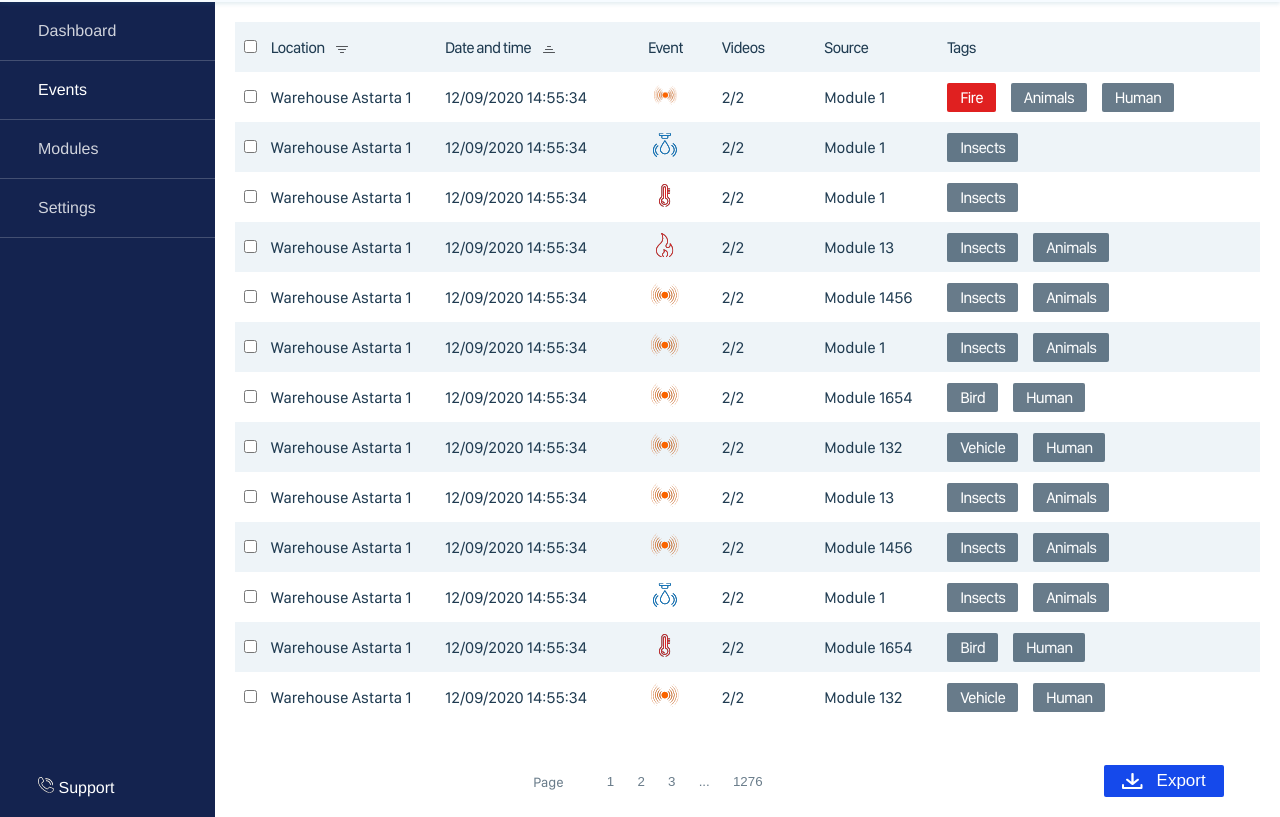
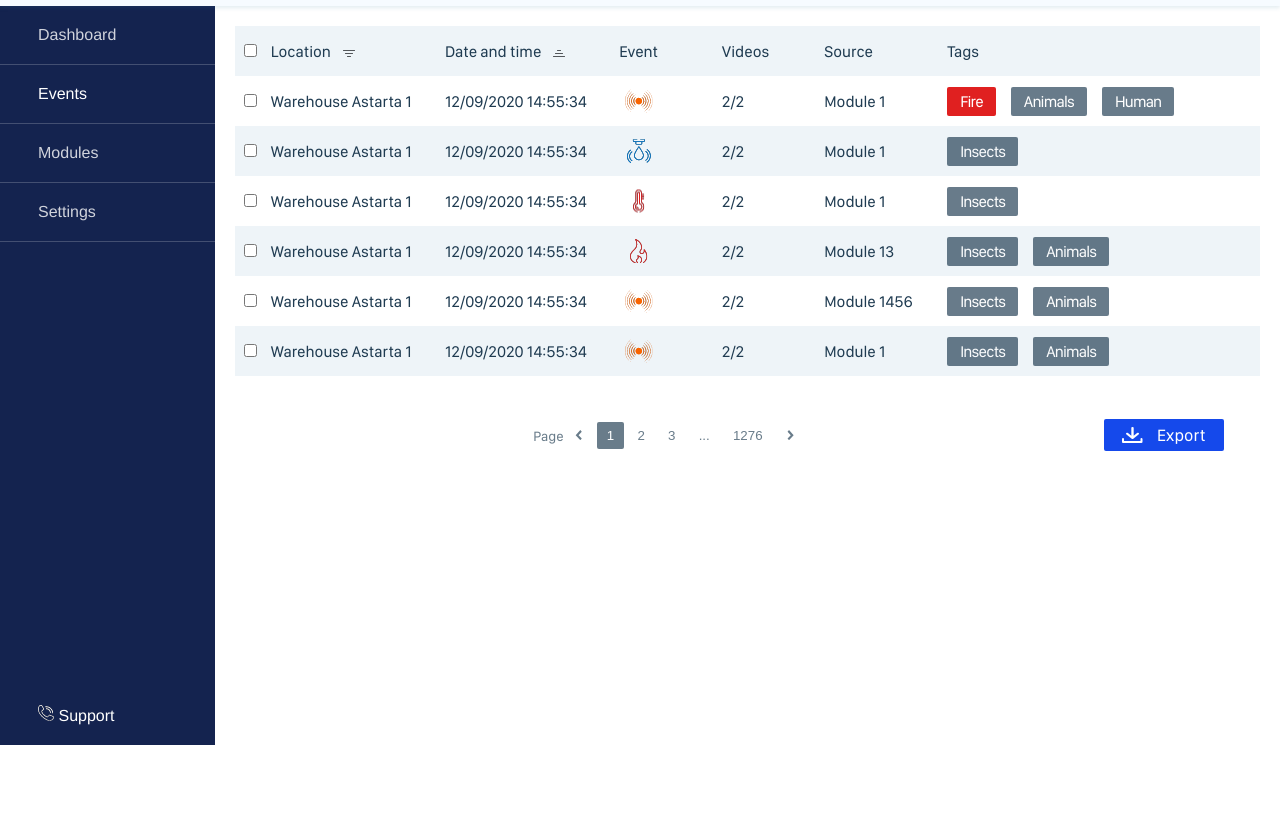
Before and after one commit to Andrii86/pest-radar, a plain HTML site: page index.html in a window 1280 px wide. Shown: the part 55-872 px from the top of the page. After the commit the page ends 800 px from the top, so only its background shows below. Drawn offline with Linux system fonts and the light colour scheme.

Commit message:
some fix

```diff
--- a/css/sidebar.css
+++ b/css/sidebar.css
@@ -18,7 +18,7 @@
     border-bottom: 1px solid rgba(255, 255, 255, 0.2);
     font-family: Helvetica;
     align-items: center;
-    padding: 20px 0 20px 38px;
+    padding: 20px 20px 20px 38px;
     transition: color 0.2s linear;
 }
 
--- a/css/style.css
+++ b/css/style.css
@@ -21,67 +21,61 @@ body {
 
 .lineout {
     display: flex;
+    height: 100%;
 }
 .content{
     padding: 20px;
     width: 100%;
 
 }
-.main-table {
+.table {
     width: 100%;
     border-collapse: collapse;
 }
 
-.main-table tr {
+.table__row {
     height: 50px;
 }
 
-.main-table th,
-.main-table td {
+.table__row:nth-child(odd) {
+    background-color: #eef4f8;
+}
+
+.table__column {
     padding: 5px;
     text-align: left;
     font-weight: 400;
     color: #1f3b51;
 }
 
-.main-table tbody tr:nth-child(2n) {
-    background-color: #eef4f8;
-}
-
-.main-table thead tr {
-    background-color: #eef4f8;
-    color: #1f3b51;
-    letter-spacing: -0.8px;
-}
-
-.main-table tr> :nth-child(1) {
+.table__checkbox {
     min-width: 30px;
     width: 3%;
     text-align: center;
 }
 
-.main-table tr> :nth-child(2) {
+.table__location {
     width: 17%;
 }
 
-.main-table tr :nth-child(3) {
+.table__date {
     width: 17%;
 }
 
-.main-table tr> :nth-child(4) {
+.table__event {
     width: 10%;
-    text-align: center;
+
 }
 
-.main-table tr> :nth-child(5) {
+.table__videos {
     width: 10%;
 }
 
-.main-table tr> :nth-child(6) {
+.table__source{
     width: 12%;
 }
 
-.main-table tr> :nth-child(7) {
+.table__tags {
     width: 31%;
 }
 
@@ -100,19 +94,35 @@ body {
     opacity: 1;
 }
 
-
-.filter {
+.table__filter {
     padding:  0 12px;
     cursor: pointer;
 }
-.filter:hover{
+
+.table__filter:hover{
     transform: scale(1.2);
 }
-.filter--active{
+
+.table__filter--active{
     transform:rotate(180deg);
 }
-.filter--active:hover{
+
+.table__filter--active:hover{
     transform:scale(1.2) rotate(180deg);
+}
+
+.table__img-wrapper{
+
+    position: relative;
+    width: 40px;
+    height: 40px;
+}
+
+.table__img {
+    position: absolute;
+    top: 50%;
+    right: 50%;
+    transform: translate(50%,-50%);
 }
 
 .pagination {
@@ -121,7 +131,7 @@ body {
     padding: 2px 0;
 }
 
-.button-export {
+.export {
     position: absolute;
     right: 36px;
     bottom: 0;
@@ -136,10 +146,15 @@ body {
     display: flex;
     align-items: center;
     justify-content: space-evenly;
+    text-decoration: none;
 }
 
-.button-export:focus {
+.export:focus {
     outline: none;
+}
+
+.export:hover{
+    opacity: 0.8;
 }
 
 .page {
@@ -175,6 +190,3 @@ body {
     justify-content: center;
 	padding: 44px 156px 0 0;
 }
-.event-img{
-    height: 20px;
-}
--- a/index.html
+++ b/index.html
@@ -11,7 +11,7 @@
 
 <body>
     <header>
-        <img src="img/logo.png" alt="Logo" />
+        <a href=""><img src="img/logo.png" alt="Logo" /></a>
         <div class="user-options">
             <div class="search-bar">
                 <img src="img/search-icon.png" alt="search" />
@@ -38,134 +38,82 @@
             </a>
         </aside>
         <main class="content">
-            <table class="main-table">
-                <thead>
-                    <tr>
-                        <th><input type="checkbox" </th> <th>Location<img class="filter" src="img/filter.png"></th>
-                        <th>Date and time<img class="filter filter--active" src="img/filter.png"></th>
-                        <th>Event</th>
-                        <th>Videos</th>
-                        <th>Source</th>
-                        <th>Tags</th>
+            <table class="table">
+                <tbody>
+                    <tr class="table__row">
+                        <td class="table__column table__chekbox"><input type="checkbox"></td>
+                        <td class="table__column table__location">Location<img class="table__filter" src="img/filter.png"></td>
+                        <td class="table__column table__date">Date and time<img class="table__filter table__filter--active" src="img/filter.png"></td>
+                        <td class="table__column table__event">Event</td>
+                        <td class="table__column table__videos">Videos</td>
+                        <td class="table__column table__source">Source</td>
+                        <td class="table__column table__tags">Tags</td>
                     </tr>
-                </thead>
-                <tbody>
-                    <tr>
-                        <td><input type="checkbox"></td>
-                        <td>Warehouse Astarta 1</td>
-                        <td>12/09/2020 14:55:34</td>
-                        <td><img class="event-img" src="img/alarm.png"></td>
-                        <td>2/2</td>
-                        <td>Module 1</td>
-                        <td><span class="tag tag--alarm">Fire</span><span class="tag">Animals</span><span class="tag">Human</span></td>
+                    <tr class="table__row">
+                        <td class="table__column table__chekbox"><input type="checkbox"></td>
+                        <td class="table__column table__location">Warehouse Astarta 1</td>
+                        <td class="table__column table__date">12/09/2020 14:55:34</td>
+                        <td class="table__column table__event">
+                            <div class="table__img-wrapper"><img class="table__img" src="img/alarm.png"></div>
+                        </td>
+                        <td class="table__column table__videos">2/2</td>
+                        <td class="table__column table__source">Module 1</td>
+                        <td class="table__column table__tags"><span class="tag tag--alarm">Fire</span><span class="tag">Animals</span><span class="tag">Human</span></td>
                     </tr>
-                    <tr>
-                        <td><input type="checkbox"></td>
-                        <td>Warehouse Astarta 1</td>
-                        <td>12/09/2020 14:55:34</td>
-                        <td><img src="img/water.png"></td>
-                        <td>2/2</td>
-                        <td>Module 1</td>
-                        <td><span class="tag">Insects</span></td>
+                    <tr class="table__row">
+                        <td class="table__column table__chekbox"><input type="checkbox"></td>
+                        <td class="table__column table__location">Warehouse Astarta 1</td>
+                        <td class="table__column table__date">12/09/2020 14:55:34</td>
+                        <td class="table__column table__event">
+                            <div class="table__img-wrapper"><img class="table__img" src="img/water.png"></div>
+                        </td>
+                        <td class="table__column table__videos">2/2</td>
+                        <td class="table__column table__source">Module 1</td>
+                        <td class="table__column table__tags"><span class="tag">Insects</span></td>
                     </tr>
-                    <tr>
-                        <td><input type="checkbox"></td>
-                        <td>Warehouse Astarta 1</td>
-                        <td>12/09/2020 14:55:34</td>
-                        <td><img src="img/term.png"></td>
-                        <td>2/2</td>
-                        <td>Module 1</td>
-                        <td><span class="tag">Insects</span></td>
+                    <tr class="table__row">
+                        <td class="table__column table__chekbox"><input type="checkbox"></td>
+                        <td class="table__column table__location">Warehouse Astarta 1</td>
+                        <td class="table__column table__date">12/09/2020 14:55:34</td>
+                        <td class="table__column table__event">
+                            <div class="table__img-wrapper"><img class="table__img" src="img/term.png"></div>
+                        </td>
+                        <td class="table__column table__videos">2/2</td>
+                        <td class="table__column table__source">Module 1</td>
+                        <td class="table__column table__tags"><span class="tag">Insects</span></td>
                     </tr>
-                    <tr>
-                        <td><input type="checkbox"></td>
-                        <td>Warehouse Astarta 1</td>
-                        <td>12/09/2020 14:55:34</td>
-                        <td><img src="img/fire.png"></td>
-                        <td>2/2</td>
-                        <td>Module 13</td>
-                        <td><span class="tag">Insects</span><span class="tag">Animals</span></td>
+                    <tr class="table__row">
+                        <td class="table__column table__chekbox"><input type="checkbox"></td>
+                        <td class="table__column table__location">Warehouse Astarta 1</td>
+                        <td class="table__column table__date">12/09/2020 14:55:34</td>
+                        <td class="table__column table__event">
+                            <div class="table__img-wrapper"><img class="table__img" src="img/fire.png"></div>
+                        </td>
+                        <td class="table__column table__videos">2/2</td>
+                        <td class="table__column table__source">Module 13</td>
+                        <td class="table__column table__tags"><span class="tag">Insects</span><span class="tag">Animals</span></td>
                     </tr>
-                    <tr>
-                        <td><input type="checkbox"></td>
-                        <td>Warehouse Astarta 1</td>
-                        <td>12/09/2020 14:55:34</td>
-                        <td><img src="img/alarm.png"></td>
-                        <td>2/2</td>
-                        <td>Module 1456</td>
-                        <td><span class="tag">Insects</span><span class="tag">Animals</span></td>
+                    <tr class="table__row">
+                        <td class="table__column table__chekbox"><input type="checkbox"></td>
+                        <td class="table__column table__location">Warehouse Astarta 1</td>
+                        <td class="table__column table__date">12/09/2020 14:55:34</td>
+                        <td class="table__column table__event">
+                            <div class="table__img-wrapper"><img class="table__img" src="img/alarm.png"></div>
+                        </td>
+                        <td class="table__column table__videos">2/2</td>
+                        <td class="table__column table__source">Module 1456</td>
+                        <td class="table__column table__tags"><span class="tag">Insects</span><span class="tag">Animals</span></td>
                     </tr>
-                    <tr>
-                        <td><input type="checkbox"></td>
-                        <td>Warehouse Astarta 1</td>
-                        <td>12/09/2020 14:55:34</td>
-                        <td><img src="img/alarm.png"></td>
-                        <td>2/2</td>
-                        <td>Module 1</td>
-                        <td><span class="tag">Insects</span><span class="tag">Animals</span></td>
-                    </tr>
-                    <tr>
-                        <td><input type="checkbox"></td>
-                        <td>Warehouse Astarta 1</td>
-                        <td>12/09/2020 14:55:34</td>
-                        <td><img src="img/alarm.png"></td>
-                        <td>2/2</td>
-                        <td>Module 1654</td>
-                        <td><span class="tag">Bird</span><span class="tag">Human</span></td>
-                    </tr>
-                    <tr>
-                        <td><input type="checkbox"></td>
-                        <td>Warehouse Astarta 1</td>
-                        <td>12/09/2020 14:55:34</td>
-                        <td><img src="img/alarm.png"></td>
-                        <td>2/2</td>
-                        <td>Module 132</td>
-                        <td><span class="tag">Vehicle</span><span class="tag">Human</span></td>
-                    </tr>
-                    <tr>
-                        <td><input type="checkbox"></td>
-                        <td>Warehouse Astarta 1</td>
-                        <td>12/09/2020 14:55:34</td>
-                        <td><img src="img/alarm.png"></td>
-                        <td>2/2</td>
-                        <td>Module 13</td>
-                        <td><span class="tag">Insects</span><span class="tag">Animals</span></td>
-                    </tr>
-                    <tr>
-                        <td><input type="checkbox"></td>
-                        <td>Warehouse Astarta 1</td>
-                        <td>12/09/2020 14:55:34</td>
-                        <td><img src="img/alarm.png"></td>
-                        <td>2/2</td>
-                        <td>Module 1456</td>
-                        <td><span class="tag">Insects</span><span class="tag">Animals</span></td>
-                    </tr>
-                    <tr>
-                        <td><input type="checkbox"></td>
-                        <td>Warehouse Astarta 1</td>
-                        <td>12/09/2020 14:55:34</td>
-                        <td><img src="img/water.png"></td>
-                        <td>2/2</td>
-                        <td>Module 1</td>
-                        <td><span class="tag">Insects</span><span class="tag">Animals</span></td>
-                    </tr>
-                    <tr>
-                        <td><input type="checkbox"></td>
-                        <td>Warehouse Astarta 1</td>
-                        <td>12/09/2020 14:55:34</td>
-                        <td><img src="img/term.png"></td>
-                        <td>2/2</td>
-                        <td>Module 1654</td>
-                        <td><span class="tag">Bird</span><span class="tag">Human</span></td>
-                    </tr>
-                    <tr>
-                        <td><input type="checkbox"></td>
-                        <td>Warehouse Astarta 1</td>
-                        <td>12/09/2020 14:55:34</td>
-                        <td><img src="img/alarm.png"></td>
-                        <td>2/2</td>
-                        <td>Module 132</td>
-                        <td><span class="tag">Vehicle</span><span class="tag">Human</span></td>
+                    <tr class="table__row">
+                        <td class="table__column table__chekbox"><input type="checkbox"></td>
+                        <td class="table__column table__location">Warehouse Astarta 1</td>
+                        <td class="table__column table__date">12/09/2020 14:55:34</td>
+                        <td class="table__column table__event">
+                            <div class="table__img-wrapper"><img class="table__img" src="img/alarm.png"></div>
+                        </td>
+                        <td class="table__column table__videos">2/2</td>
+                        <td class="table__column table__source">Module 1</td>
+                        <td class="table__column table__tags"><span class="tag">Insects</span><span class="tag">Animals</span></td>
                     </tr>
                 </tbody>
             </table>
@@ -173,19 +121,19 @@
                 <div class="pagination">
                     <span class="page">Page</span>
                     <div class="pages">
-                        <button class="pages-button" type="button"><img src="img/arrowl.svg"/></button>
-                        <button class="pages-button Sactive-page" type="button">1</button>
+                        <button class="pages-button" type="button"><img src="img/arrow-left.svg"/></button>
+                        <button class="pages-button  active-page" type="button">1</button>
                         <button class="pages-button" type="button">2</button>
                         <button class="pages-button" type="button">3</button>
                         <button class="pages-button" type="button">...</button>
                         <button class="pages-button" type="button">1276</button>
-                        <button class="pages-button" type="button"><img src="img/arrowr.svg"/></button>
+                        <button class="pages-button" type="button"><img src="img/arrow-right.svg"/></button>
                     </div>
                 </div>
-                <button type="button" class="button-export">
-                    <img src="img/export.png" alt="Export"/>
-                    <span>Export</span>
-                </button>
+                <a href="" class="export">
+                    <img class="export__img" src="img/export.png" alt="Export"/>
+                    Export
+                </a>
             </div>
             </div>
 
```
